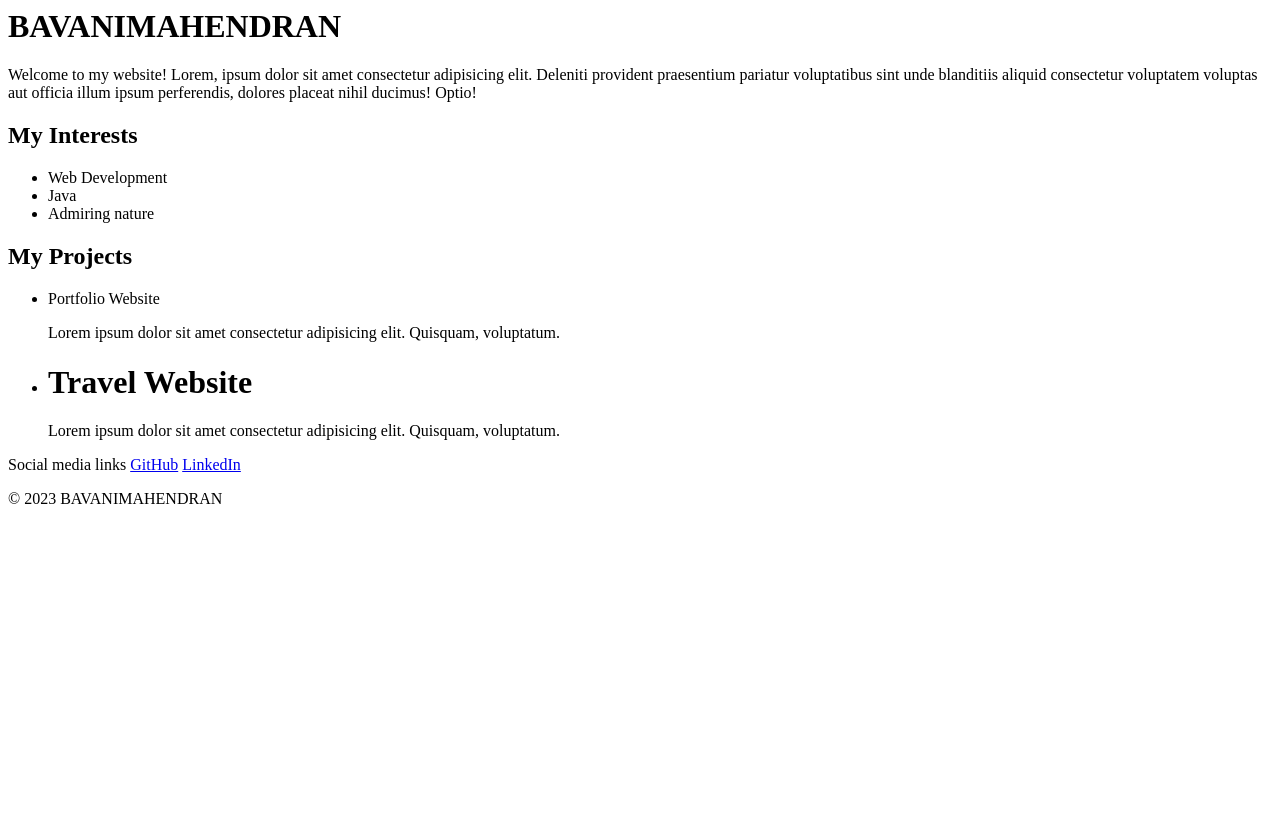
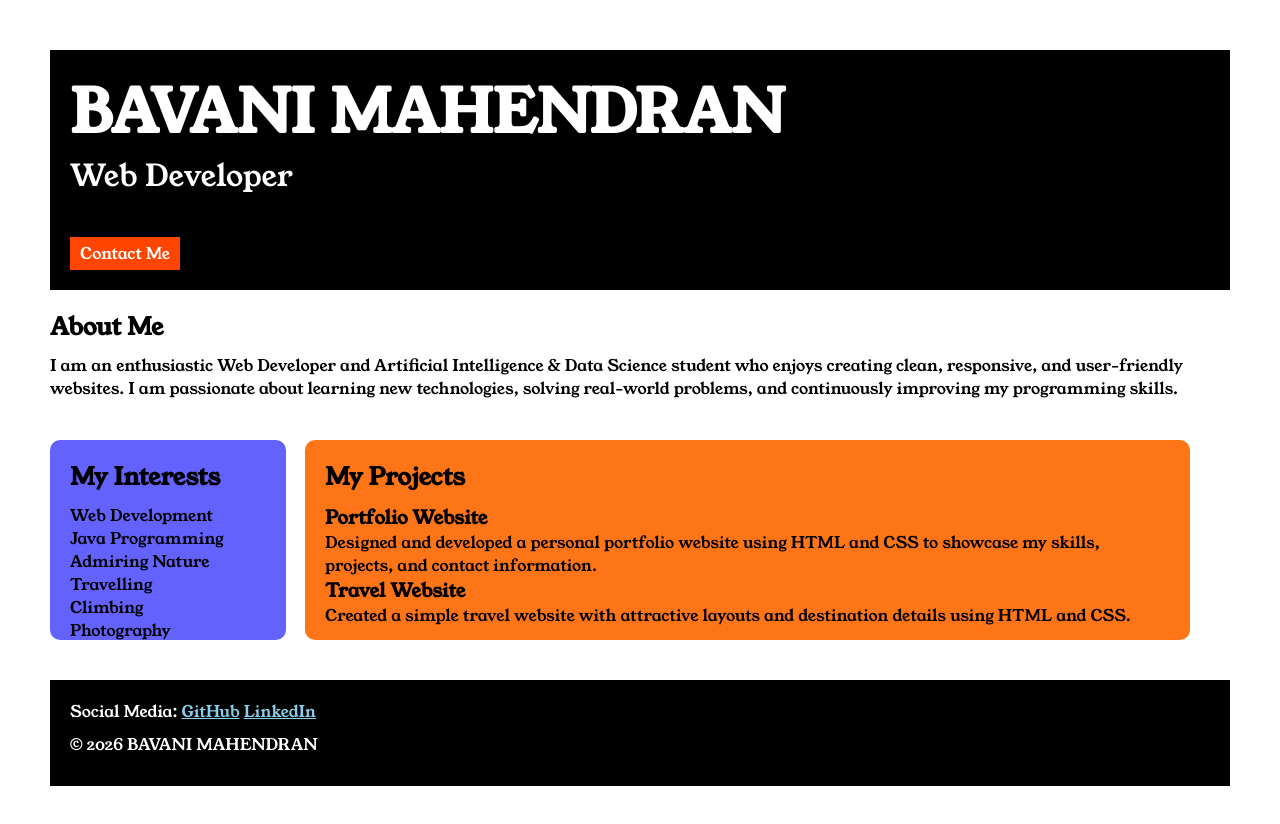
Before and after one commit to bavani-2024-aia/Portfolio-simple-website, a plain HTML site: page index.html in a window 1280 px wide. Before the commit the page ends 800 px from the top, so only its background shows below. Drawn offline with Linux system fonts and the light colour scheme.

Commit message:
Add files via upload

```diff
--- a/index.html
+++ b/index.html
@@ -1,29 +1,82 @@
-<h1>BAVANIMAHENDRAN</h1>
-<p>Welcome to my website!
+<!DOCTYPE html>
+<html>
 
-    Lorem, ipsum dolor sit amet consectetur adipisicing elit. Deleniti provident praesentium pariatur voluptatibus sint unde blanditiis aliquid consectetur voluptatem voluptas aut officia illum ipsum perferendis, dolores placeat nihil ducimus! Optio!
+<head>
+    <title>Portfolio</title>
+    <link rel="stylesheet" href="style.css">
+
+    <link rel="preconnect" href="https://fonts.googleapis.com">
+    <link rel="preconnect" href="https://fonts.gstatic.com" crossorigin>
+    <link href="https://fonts.googleapis.com/css2?family=Young+Serif&display=swap" rel="stylesheet">
+</head>
+
+<body>
+
+    <div class="container">
+
+        <div class="section-one">
+            <h1 class="section-one__name">BAVANI MAHENDRAN</h1>
+            <p class="section-one__role">Web Developer</p>
+            <a class="section-one__contact" href="contact_form.html">Contact Me</a>
+        </div>
+
+        <div class="section-two">
+            <h2 class="section-two__title">About Me</h2>
+            <p class="section-two__descr">
+                I am an enthusiastic Web Developer and Artificial Intelligence & Data Science student who enjoys
+                creating clean, responsive, and user-friendly websites. I am passionate about learning new
+                technologies, solving real-world problems, and continuously improving my programming skills.
             </p>
+        </div>
 
-<h2>My Interests</h2>
-<ul>
+        <div class="section-three">
+            <h2 class="section-three__title">My Interests</h2>
+            <ul class="section-three__descr">
                 <li>Web Development</li>
-    <li>Java</li>
-    <li>Admiring nature</li>
+                <li>Java Programming</li>
+                <li>Admiring Nature</li>
+                <li>Travelling</li>
+                <li>Climbing</li>
+                <li>Photography</li>
             </ul>
+        </div>
 
-<h2>My Projects</h2>
-<ul>
-    <li>Portfolio Website</li>
-    <p>Lorem ipsum dolor sit amet consectetur adipisicing elit. Quisquam, voluptatum.</p>
+        <div class="section-four">
+            <h2 class="section-four__title">My Projects</h2>
+
+            <ul class="section-four__descr">
                 <li>
-        <h1>Travel Website</h1>
-        <p>Lorem ipsum dolor sit amet consectetur adipisicing elit. Quisquam, voluptatum.</p>
+                    <h3>Portfolio Website</h3>
+                    <p>
+                        Designed and developed a personal portfolio website using HTML and CSS to showcase my skills,
+                        projects, and contact information.
+                    </p>
+                </li>
+
+                <li>
+                    <h3>Travel Website</h3>
+                    <p>
+                        Created a simple travel website with attractive layouts and destination details using HTML and
+                        CSS.
+                    </p>
                 </li>
             </ul>
+        </div>
 
-<p> Social media links
+        <div class="section-five">
+            <p class="section-five__title">
+                Social Media:
                 <a href="https://github.com/bavani-2024-aia" target="_blank">GitHub</a>
                 <a href="https://www.linkedin.com/in/bavani-mahendran-4a7a2b314" target="_blank">LinkedIn</a>
             </p>
 
-<p> &copy; 2023 BAVANIMAHENDRAN </p>
+            <p class="section-five__descr">
+                &copy; 2026 BAVANI MAHENDRAN
+            </p>
+        </div>
+
+    </div>
+
+</body>
+
+</html>
--- /dev/null
+++ b/style.css
@@ -0,0 +1,114 @@
+*{
+    padding: 0;
+    margin: 0;
+}
+
+body{
+    font-family: 'Young Serif', serif;
+}
+
+.container{
+    padding: 50px;
+}
+
+.section-one{
+    background-color: black;
+    color: white;
+    padding: 20px;
+}
+
+.section-one__contact{
+    background-color: orangered;
+    color: white;
+    text-decoration: none;
+    padding: 5px 10px;
+    display: inline-block;
+    margin-top: 20px;
+}
+
+.section-one__name{
+    font-size: 60px;
+}
+
+.section-one__role{
+    font-size: 30px;
+    margin-bottom: 20px;
+}
+
+.section-two,
+.section-three,
+.section-four,
+.section-five{
+    margin-top: 20px;
+    margin-bottom: 20px;
+}
+
+.section-two__descr,
+.section-three__descr,
+.section-four__descr,
+.section-five__descr{
+    margin-top: 10px;
+    margin-bottom: 10px;
+}
+
+.section-five{
+    background-color: black;
+    color: white;
+    padding: 20px;
+}
+
+.section-five__title a{
+    color: skyblue;
+}
+
+.section-three li,
+.section-four li{
+    list-style: none;
+}
+
+.section-three,
+.section-four{
+    display: inline-block;
+    vertical-align: top;
+    padding: 20px;
+    border-radius: 10px;
+    box-sizing: border-box;
+    height: 200px;
+}
+
+.section-three{
+    background-color: #6462FD;
+    color: black;
+    width: 20%;
+    margin-right: 15px;
+}
+
+.section-four{
+    background-color: #FE7517;
+    color: black;
+    width: 75%;
+}
+
+.section-contact{
+    margin-top: 20px;
+    margin-bottom: 20px;
+}
+
+.contact__input,
+.contact__textarea{
+    padding: 8px;
+    border: none;
+    border-bottom: 1px solid black;
+    width: 250px;
+    font-family: 'Young Serif', serif;
+}
+
+.contact__textarea{
+    border: 1px solid black;
+    resize: none;
+    height: 70px;
+}
+
+table td{
+    padding: 10px;
+}
```
Also changed, not shown: contact_form.html (+64 -13 lines). Lines whose indentation alone changed are shown as unchanged.
